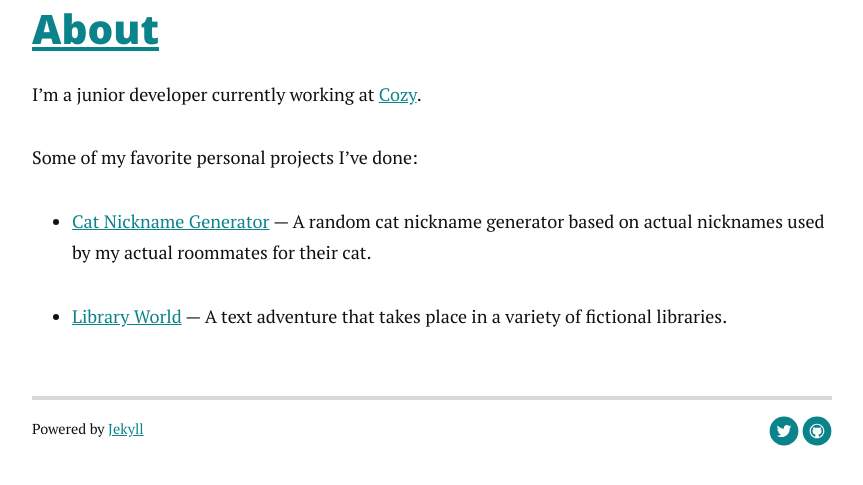
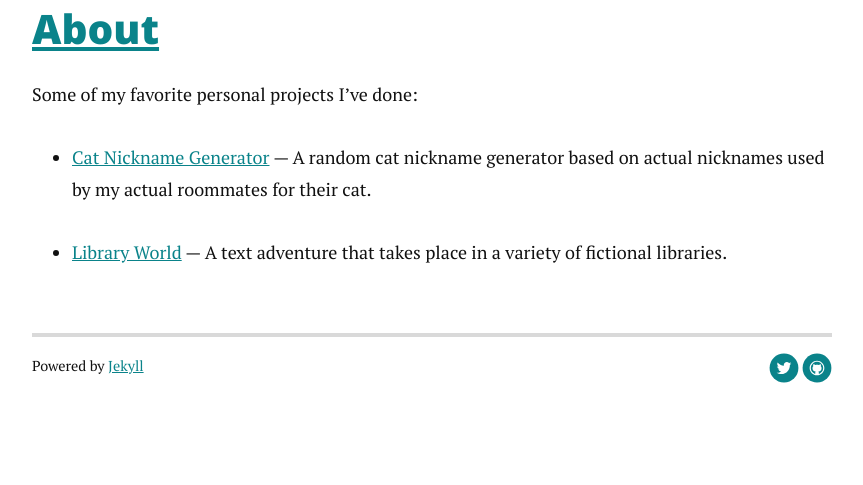
Before and after one commit to macroscopicentric/personal_site, a Jekyll site: the page built from about.md, in a window 1280 px wide, cut to the strip 274-759 px from the top of the page. Shown: the whole strip, without its empty margins (208-1071 px from the left). Built offline with Jekyll 4.4.1, drawn with Linux system fonts in a browser that asks for light colours; nearby versions of some CDN libraries.

Commit message:
Remove reference to Cozy on about page.

```diff
--- a/about.md
+++ b/about.md
@@ -2,8 +2,6 @@
 layout: static
 title: About
 ---
-
-I'm a junior developer currently working at [Cozy](https://cozy.co/).
 
 Some of my favorite personal projects I've done:
 
```
